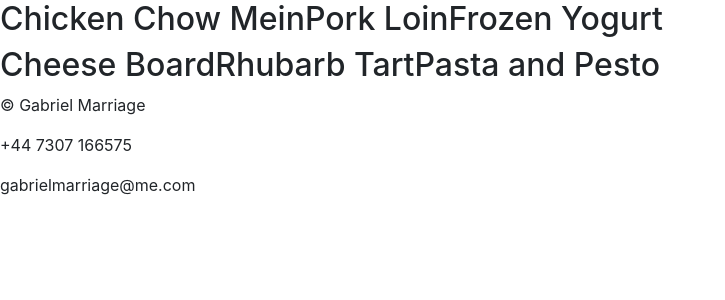
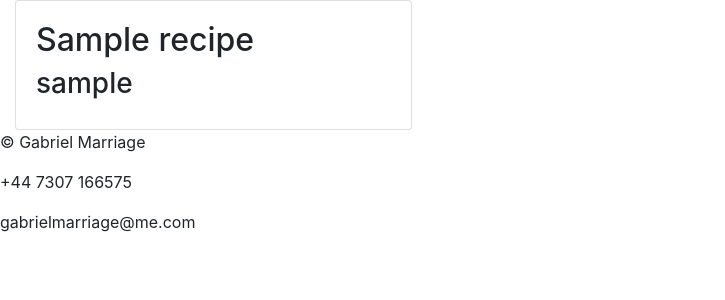
Before and after one commit to L0rdGabbers/how-to-cook, a Django app: template templates/index.html in a window 1280 px wide. Shown: the part 56-356 px from the top of the page, without its empty margins (0-725 px from the left). Run offline with Django 3.2, Linux system fonts and the light colour scheme; the template is opened without the code that fills it: values that come from a table or form of the project are taken from there, others are empty; tables that the repository leaves empty hold one stand-in row (values such as "Sample post"); parts of the project's set-up code (start-up, migrations or seed data) failed here and were passed over.

Commit message:
Adds forloop that posts recipe names and authors to the index.html view

```diff
--- a/menu/admin.py
+++ b/menu/admin.py
@@ -1,5 +1,6 @@
 from django.contrib import admin
 from django_summernote.admin import SummernoteModelAdmin
+import random
 from .models import Recipe, Comment
 
 
--- a/menu/models.py
+++ b/menu/models.py
@@ -15,7 +15,7 @@ class Recipe(models.Model):
         (INTERMEDIATE, "Intermediate"),
         (EXPERT, "Expert")
     ]
-    title = models.CharField(max_length=200, unique=True)
+    title = models.CharField(max_length=200, unique=False)
     slug = models.SlugField(max_length=200, unique=True)
     author = models.ForeignKey(
         User, on_delete=models.CASCADE, related_name="recipe_posts")
--- a/templates/index.html
+++ b/templates/index.html
@@ -4,14 +4,20 @@
   <div class="row">
     <div class="col-12">
       <div class="row">
-        <div><h2>Chicken Chow Mein</h2></div>
-        <div><h2>Pork Loin</h2></div>
-        <div><h2>Frozen Yogurt</h2></div>
+      {% for recipe in recipe_list %}
+        <div class="col-md-4">
+            <div class="card">
+                <div class="card-body">
+                    <h2>{{ recipe.title }}</h2>
+                    <h3>{{ recipe.author }}</h3>
+                </div>
+            </div>
+        </div>
+        {% if forloop.counter|divisibleby:3 %}
       </div>
       <div class="row">
-        <div><h2>Cheese Board</h2></div>
-        <div><h2>Rhubarb Tart</h2></div>
-        <div><h2>Pasta and Pesto</h2></div>
+        {% endif %}
+      {% endfor %}
       </div>
     </div>
   </div>
```
Also changed, not shown: menu/migrations/0004_alter_recipe_title.py (added).
